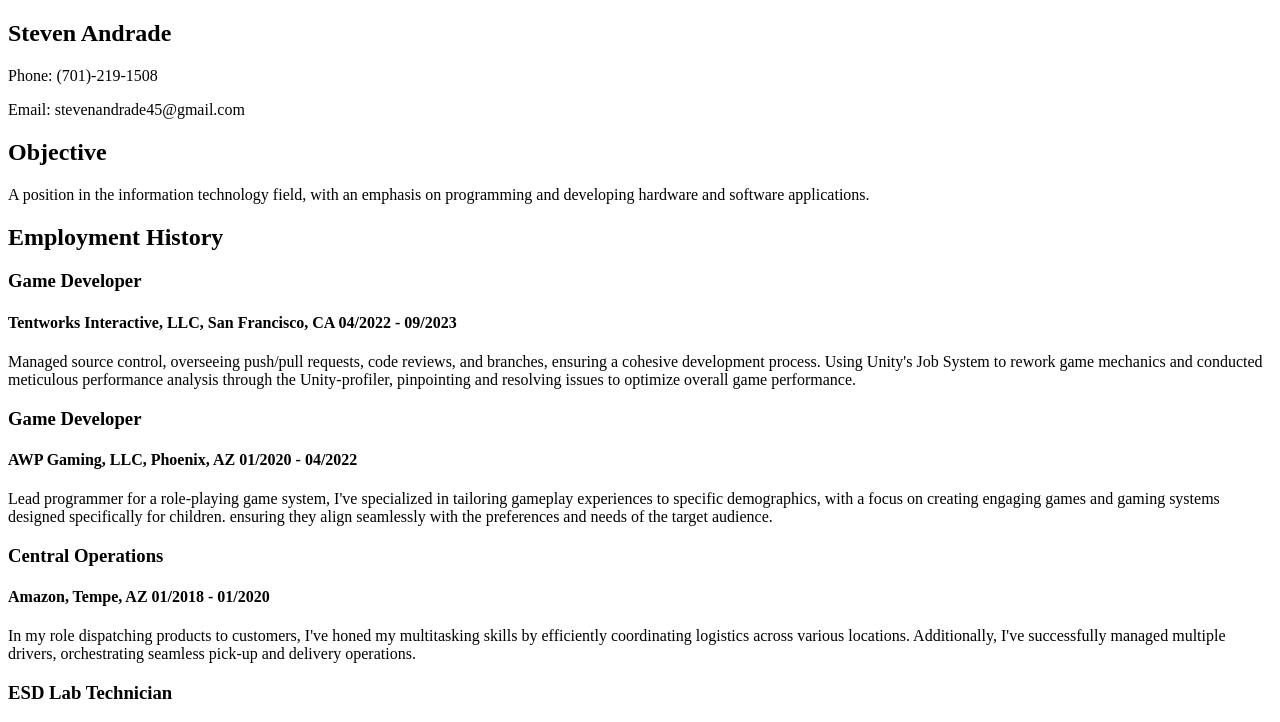
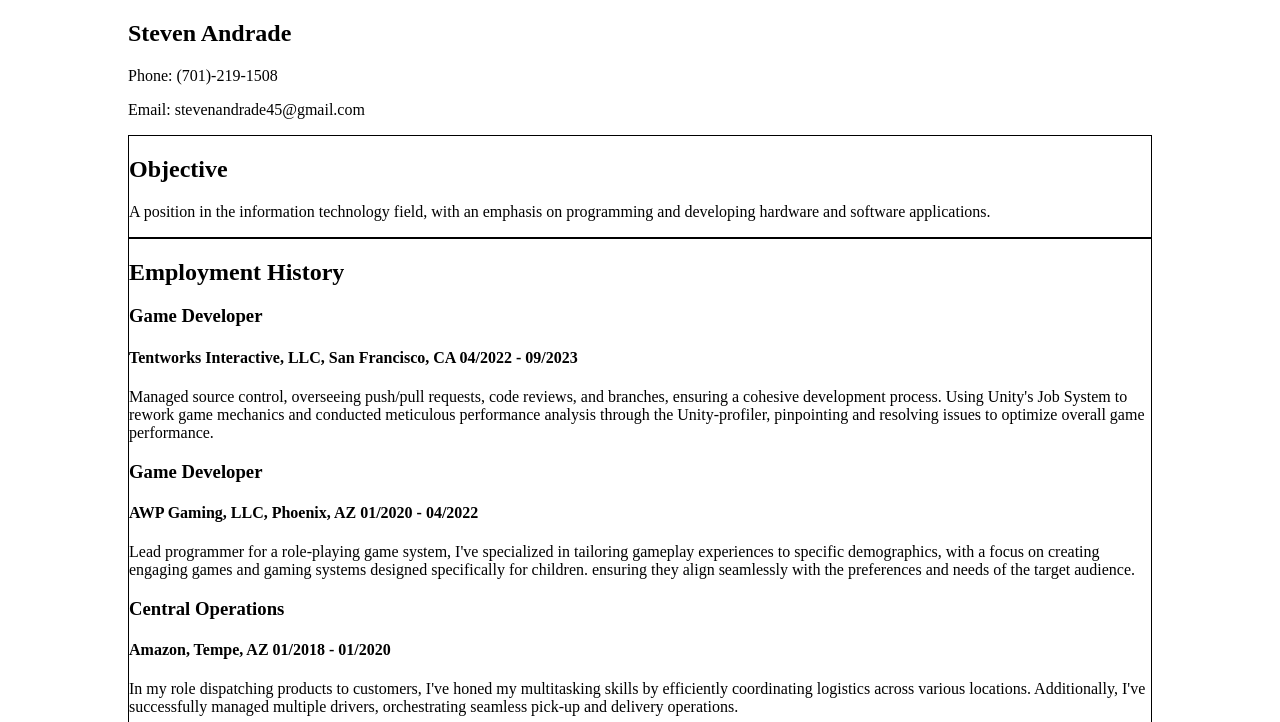
Before and after one commit to steven31dd/steven31dd.github.io, a plain HTML site: page index.html in a window 1280 px wide. Shown: the top 722 px of the page. Drawn offline with Linux system fonts and the light colour scheme.

Commit message:
preparing for css

```diff
--- a/index.html
+++ b/index.html
@@ -1,5 +1,8 @@
 <!DOCTYPE html>
 <html>
+    <head>
+        <link rel="stylesheet" href="style.css">
+    </head>
 <body>
 <div class="Header">
     <h2>Steven Andrade</h2>
--- /dev/null
+++ b/style.css
@@ -0,0 +1,12 @@
+body{
+    margin-left: 10%;
+    margin-right: 10%;
+}
+
+.Header{
+    text-align: 'center';
+}
+
+.Section{
+    border: 1px solid black;
+}
```
